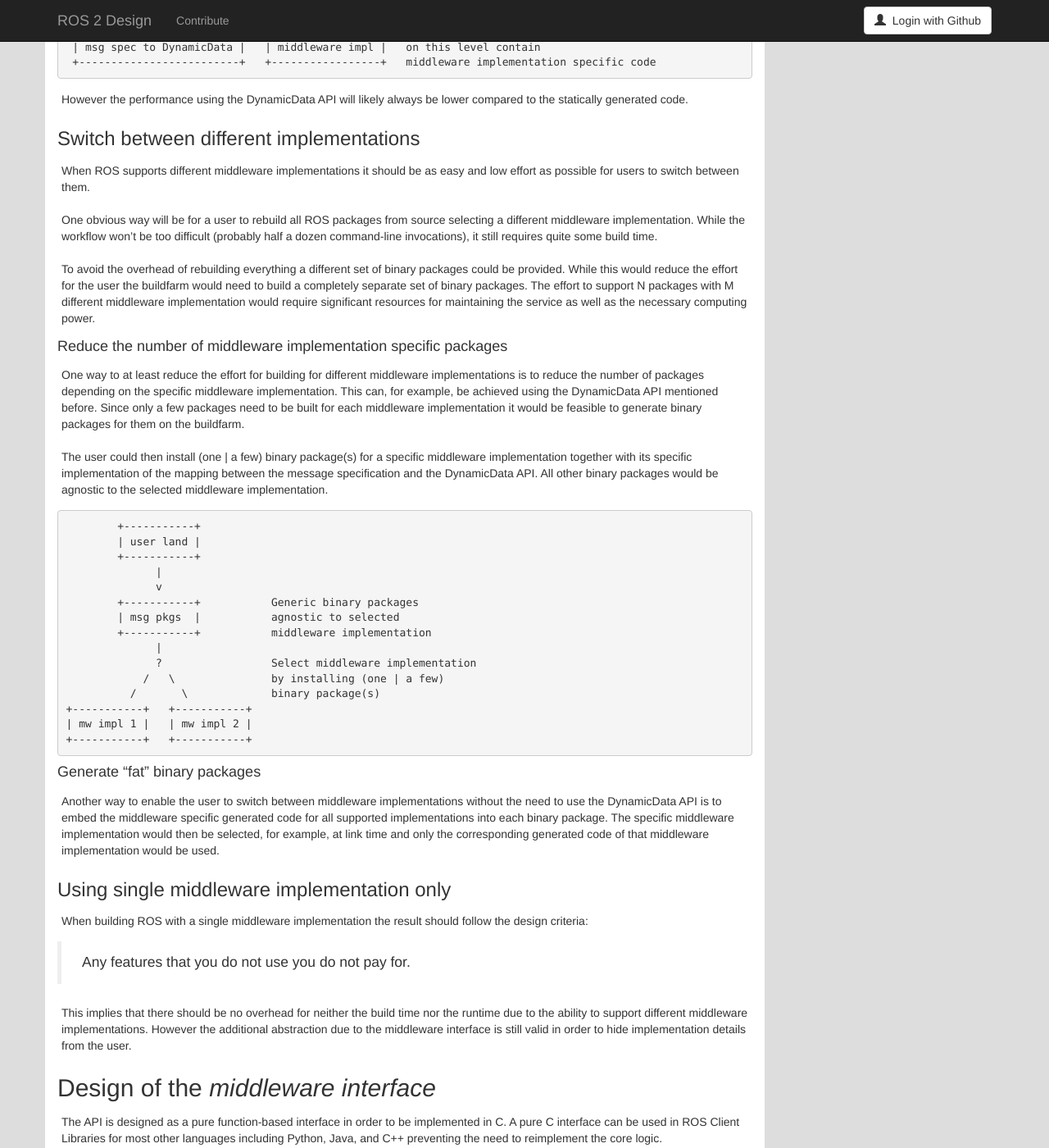
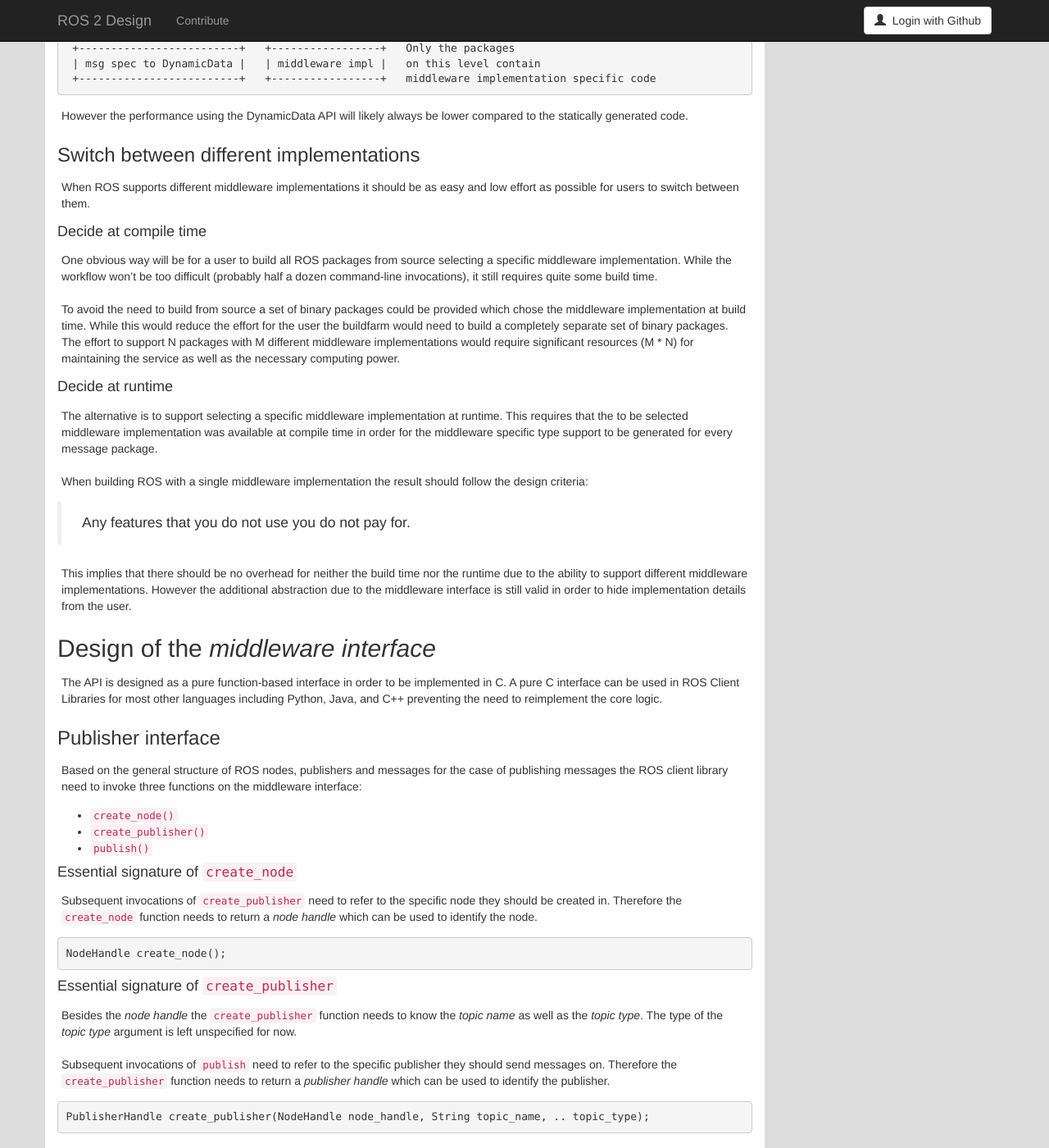
Before and after one commit to ros2/design, a Jekyll site: the page built from articles/060_ros_middleware_interface.md, in a window 1280 px wide and 1400 px high, scrolled down 3163 px. Shown: the whole window at 82% size. Built offline with Jekyll 4.4.1, drawn with Linux system fonts in a browser that asks for light colours; nearby versions of some CDN libraries; some of the changed text lies outside the part shown.

Commit message:
update middleware interface article (#137)
* update article

* fixup

* fix

* move rosidl_generator_dds_idl above vendor specific bullets

* clarify

* move introspection up

```diff
--- a/articles/060_ros_middleware_interface.md
+++ b/articles/060_ros_middleware_interface.md
@@ -83,6 +83,7 @@
 
 The definition for the middleware specific data types can be derived from the information specified in the ROS message files.
 A defined mapping between the primitive data types of ROS message and middleware specific data types ensures that a bidirectional conversion is possible.
+The functionality to convert between ROS types and the implementation specific types or API is encapsulated in the `type support` (see below for different kind of type supports).
 
     +----------------------+
     |      user land       |   1) create a ROS message
@@ -170,44 +171,19 @@
 
 When ROS supports different middleware implementations it should be as easy and low effort as possible for users to switch between them.
 
-One obvious way will be for a user to rebuild all ROS packages from source selecting a different middleware implementation.
+#### Decide at compile time
+
+One obvious way will be for a user to build all ROS packages from source selecting a specific middleware implementation.
 While the workflow won't be too difficult (probably half a dozen command-line invocations), it still requires quite some build time.
 
-To avoid the overhead of rebuilding everything a different set of binary packages could be provided.
+To avoid the need to build from source a set of binary packages could be provided which chose the middleware implementation at build time.
 While this would reduce the effort for the user the buildfarm would need to build a completely separate set of binary packages.
-The effort to support N packages with M different middleware implementation would require significant resources for maintaining the service as well as the necessary computing power.
+The effort to support N packages with M different middleware implementations would require significant resources (M * N) for maintaining the service as well as the necessary computing power.
 
-#### Reduce the number of middleware implementation specific packages
+#### Decide at runtime
 
-One way to at least reduce the effort for building for different middleware implementations is to reduce the number of packages depending on the specific middleware implementation.
-This can, for example, be achieved using the DynamicData API mentioned before.
-Since only a few packages need to be built for each middleware implementation it would be feasible to generate binary packages for them on the buildfarm.
-
-The user could then install (one | a few) binary package(s) for a specific middleware implementation together with its specific implementation of the mapping between the message specification and the DynamicData API.
-All other binary packages would be agnostic to the selected middleware implementation.
-
-            +-----------+
-            | user land |
-            +-----------+
-                  |
-                  v
-            +-----------+           Generic binary packages
-            | msg pkgs  |           agnostic to selected
-            +-----------+           middleware implementation
-                  |
-                  ?                 Select middleware implementation
-                /   \               by installing (one | a few)
-              /       \             binary package(s)
-    +-----------+   +-----------+
-    | mw impl 1 |   | mw impl 2 |
-    +-----------+   +-----------+
-
-#### Generate "fat" binary packages
-
-Another way to enable the user to switch between middleware implementations without the need to use the DynamicData API is to embed the middleware specific generated code for all supported implementations into each binary package.
-The specific middleware implementation would then be selected, for example, at link time and only the corresponding generated code of that middleware implementation would be used.
-
-### Using single middleware implementation only
+The alternative is to support selecting a specific middleware implementation at runtime.
+This requires that the to be selected middleware implementation was available at compile time in order for the middleware specific type support to be generated for every message package.
 
 When building ROS with a single middleware implementation the result should follow the design criteria:
 
@@ -321,37 +297,49 @@
 
 The details of the interface necessary for the subscriber side are not (yet) described in this document.
 
+### Optionally exposing native handles
+
+The RMW interface only exposes middleware agnostic handles.
+But the middleware implementation can optionally provide additional API to provide native handles.
+E.g. for a given ROS publisher handle a specific implementation can provide an API to access publisher related handles specific to the implementation.
+
+While using such a feature would make the user land code specific to the middleware implementation it provides a way to use features of a middleware implementation which are not exposed through the ROS interface.
+
 ## Current implementation
 
 The described concept has been implemented in the following packages:
 
-- the package [rmw](https://github.com/ros2/rmw/tree/master/rmw) defines the middleware interface
+- The package [rmw](https://github.com/ros2/rmw/tree/master/rmw) defines the middleware interface.
 
-  - the functions are declared in [rms/rmw.h](https://github.com/ros2/rmw/blob/master/rmw/include/rmw/rmw.h)
-  - the handles are defined in [rmw/types.h](https://github.com/ros2/rmw/blob/master/rmw/include/rmw/types.h)
+  - The functions are declared in [rms/rmw.h](https://github.com/ros2/rmw/blob/master/rmw/include/rmw/rmw.h).
+  - The handles are defined in [rmw/types.h](https://github.com/ros2/rmw/blob/master/rmw/include/rmw/types.h).
 
-- the package [rmw_connext_cpp](https://github.com/ros2/rmw_connext/tree/master/rmw_connext_cpp) implements the middleware interface using [RTI Connext DDS](http://www.rti.com/products/dds/index.html) based on statically generated code
+- The package [rosidl_typesupport_introspection_cpp](https://github.com/ros2/rosidl_dds/tree/master/rosidl_typesupport_introspection_cpp) generates code which encapsulated the information from each ROS msg file in a way which makes the data structures introspectable from C++ code.
 
-  - the package [rosidl_typesupport_connext_cpp](https://github.com/ros2/rmw_connext/tree/master/rosidl_typesupport_connext_cpp) generates
+- The package [rmw_fastrtps_cpp](https://github.com/ros2/rmw_fastrtps/tree/master/rmw_fastrtps_cpp) implements the middleware interface using [eProsima Fast-RTPS](http://www.eprosima.com/index.php/products-all/eprosima-fast-rtps) based on the introspection type support.
 
-    - the DDS specific code based on IDL files for each message
+- The package [rosidl_generator_dds_idl](https://github.com/ros2/rosidl_dds/tree/master/rosidl_generator_dds_idl) generates DDS IDL files based on ROS msg files which are being used by all DDS-based RMW implementations which use static / compile type message types.
 
-      - the package [rosidl_generator_dds_idl](https://github.com/ros2/rosidl_dds/tree/master/rosidl_generator_dds_idl) generates DDS IDL files based on ROS msg files
+- The package [rmw_connext_cpp](https://github.com/ros2/rmw_connext/tree/master/rmw_connext_cpp) implements the middleware interface using [RTI Connext DDS](http://www.rti.com/products/dds/index.html) based on statically generated code.
 
-    - additional code to enable invoking the register/create/convert/write functions for each message type
-
-- the package [rmw_connext_dynamic_cpp](https://github.com/ros2/rmw_connext/tree/master/rmw_connext_dynamic_cpp) implements the middleware interface using *RTI Connext DDS* based on the DynamicData API
-
-  - the package [rosidl_typesupport_introspection_cpp](https://github.com/ros2/rosidl_dds/tree/master/rosidl_typesupport_introspection_cpp)
-
-    - generates code which encapsulated the information from each ROS msg file in a way which makes the data structures introspectable
-
-- the package [rmw_opensplice_cpp](https://github.com/ros2/rmw_opensplice/tree/master/rmw_opensplice_cpp) implements the middleware interface using [PrismTech OpenSplice DDS](http://www.prismtech.com/opensplice) based on statically generated code
-
-  - the package [rosidl_typesupport_opensplice_cpp](https://github.com/ros2/rmw_opensplice/tree/master/rosidl_typesupport_opensplice_cpp) generates
+  - The package [rosidl_typesupport_connext_cpp](https://github.com/ros2/rmw_connext/tree/master/rosidl_typesupport_connext_cpp) generates:
 
     - the DDS specific code based on IDL files for each message
     - additional code to enable invoking the register/create/convert/write functions for each message type
+
+- The package [rmw_connext_dynamic_cpp](https://github.com/ros2/rmw_connext/tree/master/rmw_connext_dynamic_cpp) implements the middleware interface using *RTI Connext DDS* based on the ``DynamicData`` API of Connext and the introspection type support.
+
+- The package [rmw_opensplice_cpp](https://github.com/ros2/rmw_opensplice/tree/master/rmw_opensplice_cpp) implements the middleware interface using [PrismTech OpenSplice DDS](http://www.prismtech.com/opensplice) based on statically generated code.
+
+  - The package [rosidl_typesupport_opensplice_cpp](https://github.com/ros2/rmw_opensplice/tree/master/rosidl_typesupport_opensplice_cpp) generates:
+
+    - the DDS specific code based on IDL files for each message
+    - additional code to enable invoking the register/create/convert/write functions for each message type
+
+- The package [rmw_implementation](https://github.com/ros2/rmw_implementation/tree/master/rmw_implementation) provides the mechanism to switch between compile time and runtime selection of the middleware implementation.
+
+  - If only one implementation is available at compile time it links directly against it.
+  - If multiple implementations are available at compile time it implements the middleware interface itself and acts according to the strategy pattern by loading the shared library of a specific middleware implementation identified by an environment variable at runtime and pass all calls along.
 
 ### One or multiple type support generators
 
@@ -360,15 +348,6 @@
 
 Each message package will contain the generated code from all type support generators which are available when the package is configured.
 This can be only one (when building against a single middleware implementation) or multiple type support generators.
-
-### User land code decides at link time
-
-The packages implementing the middleware interface are called *middleware implementations*.
-Their package name starts with the prefix `rmw_` followed by the name of the used middleware (e.g., *connext* or *opensplice*).
-
-A user land executable using ROS nodes, publishers and subscribers must link against one specific middleware implementation library.
-The used middleware implementation library will only use the corresponding type support from each message package and ignore any additionally available type supports.
-Only middleware implementations can be selected for which the corresponding type support generators have been available when building the message packages.
 
 ### Mapping between DDS and ROS concepts
 
```
